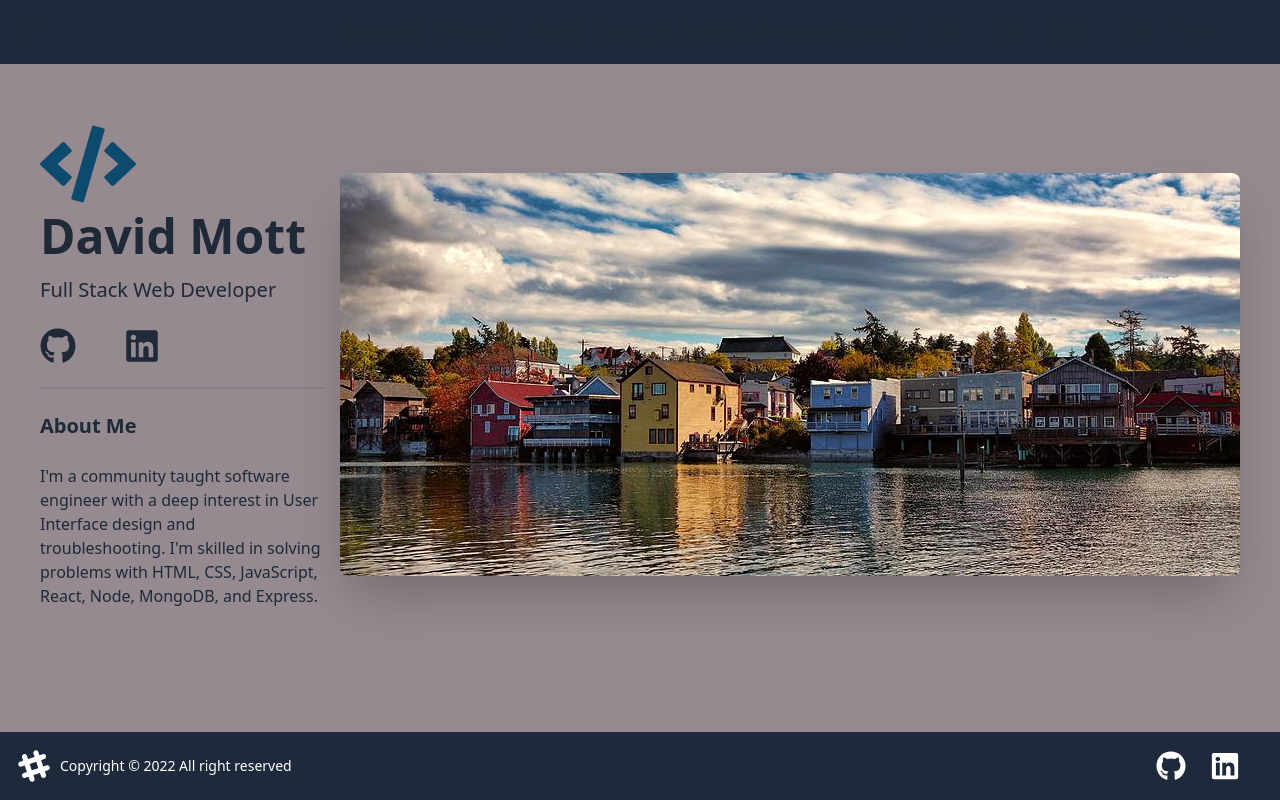
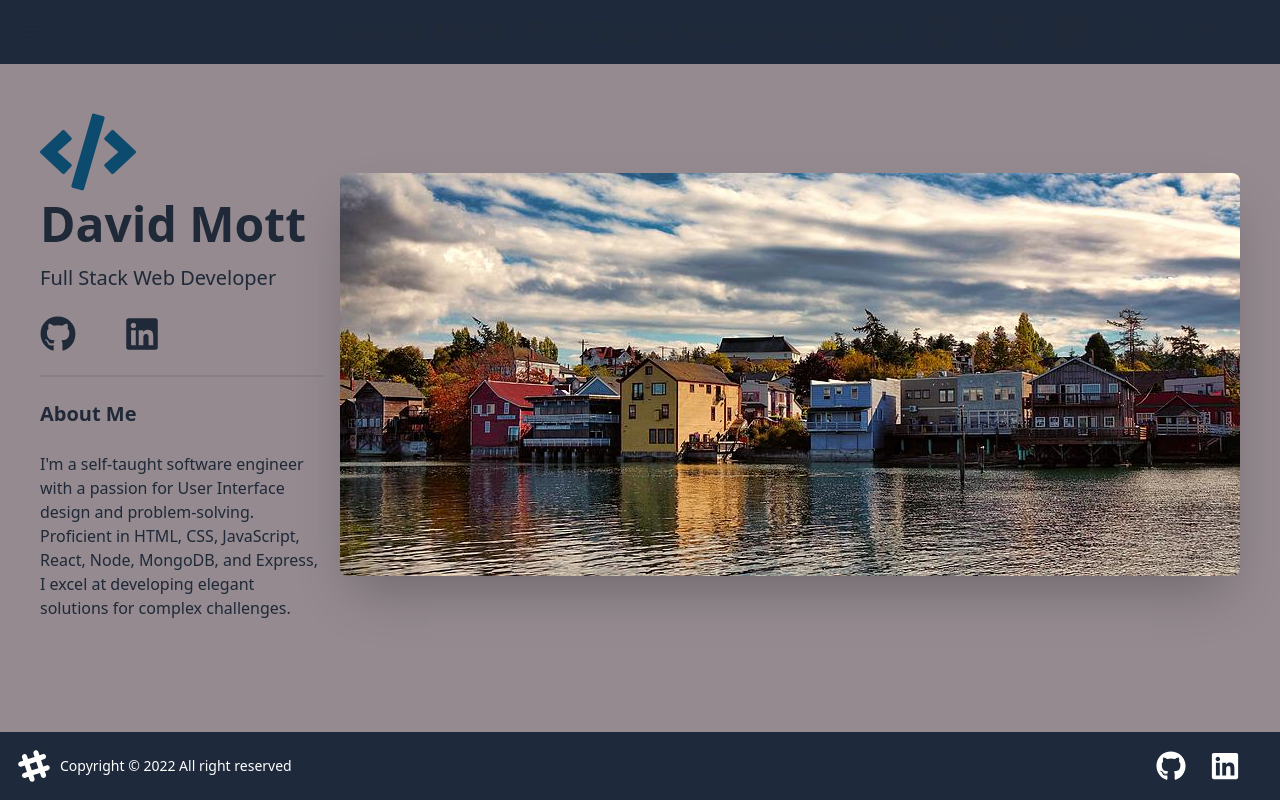
Before and after one commit to Hi-ImDave/react-portfolio, a React (Create React App) app: page / in a window 1280 px wide. Built offline with nearby package versions, Linux system fonts and the light colour scheme; no server answers.

Commit message:
update about me

```diff
--- a/src/pages/Home.jsx
+++ b/src/pages/Home.jsx
@@ -31,10 +31,10 @@ const Home = () => {
           <div>
             <h3 className='text-xl font-bold'>About Me</h3>
             <p className='py-6'>
-              I'm a community taught software engineer with a deep interest in
-              User Interface design and troubleshooting. I'm skilled in solving
-              problems with HTML, CSS, JavaScript, React, Node, MongoDB, and
-              Express.
+              I'm a self-taught software engineer with a passion for User
+              Interface design and problem-solving. Proficient in HTML, CSS,
+              JavaScript, React, Node, MongoDB, and Express, I excel at
+              developing elegant solutions for complex challenges.
             </p>
           </div>
         </div>
```
